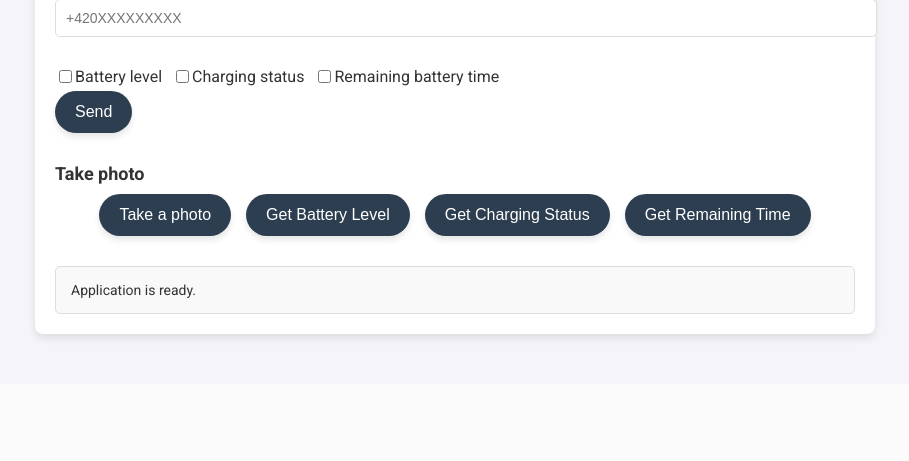
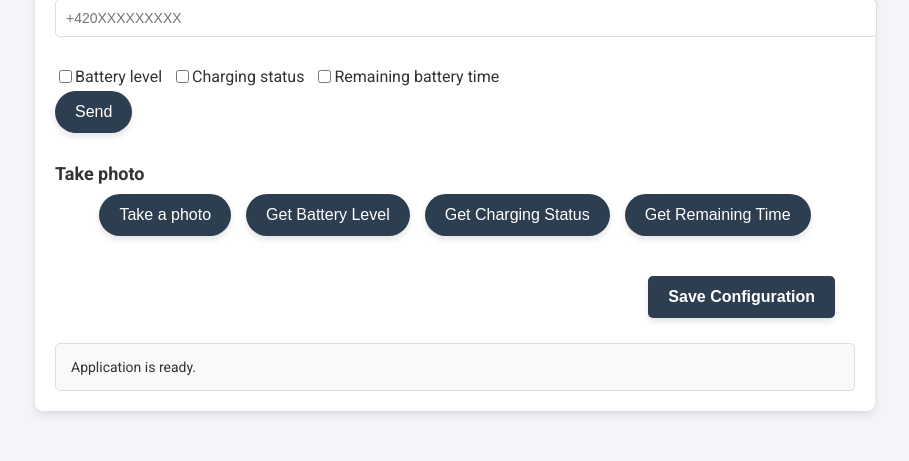
Before and after one commit to xskoum01/PhotoTrack, a Flask app: page /configuration in a window 1280 px wide. Shown: the part 639-1100 px from the top of the page, without its empty margins (185-1094 px from the left). Before the commit the page ends 980 px from the top, so only its background shows below. Run offline with Flask 3, Linux system fonts and the light colour scheme; a user stored in the database is signed in.

Commit message:
Merge remote-tracking branch 'origin/main'

```diff
--- a/templates/configuration.html
+++ b/templates/configuration.html
@@ -64,6 +64,31 @@
             border-radius: 8px;
             box-shadow: 0 4px 8px rgba(0, 0, 0, 0.1);
             padding: 20px;
+        }
+
+        /* Kontejner pro tlačítko */
+        .save-config-container {
+            position: relative; /* Relativní pozicování v rámci hlavního kontejneru */
+            display: flex;
+            justify-content: flex-end; /* Zarovná tlačítko doprava */
+            padding: 10px 20px;
+        }
+
+        /* Styly pro tlačítko */
+        .save-config-btn {
+            background-color: #2c3e50;
+            color: white;
+            font-weight: bold;
+            padding: 12px 20px;
+            border-radius: 5px;
+            font-size: 16px;
+            border: none;
+            cursor: pointer;
+            transition: background-color 0.3s;
+        }
+
+        .save-config-btn:hover {
+            background-color: #1a242f;
         }
 
         h1 {
@@ -247,6 +272,10 @@
                 <button id="get-remaining-time-btn">Get Remaining Time</button>
             </div>
         </div>
+        <!-- Kontejner pro tlačítko, které bude zarovnané doprava -->
+        <div class="save-config-container">
+            <button id="save-config-btn" class="save-config-btn">Save Configuration</button>
+        </div>
 
         <!-- Status Bar -->
         <div class="status" id="status-bar">Application is ready.</div>
```
